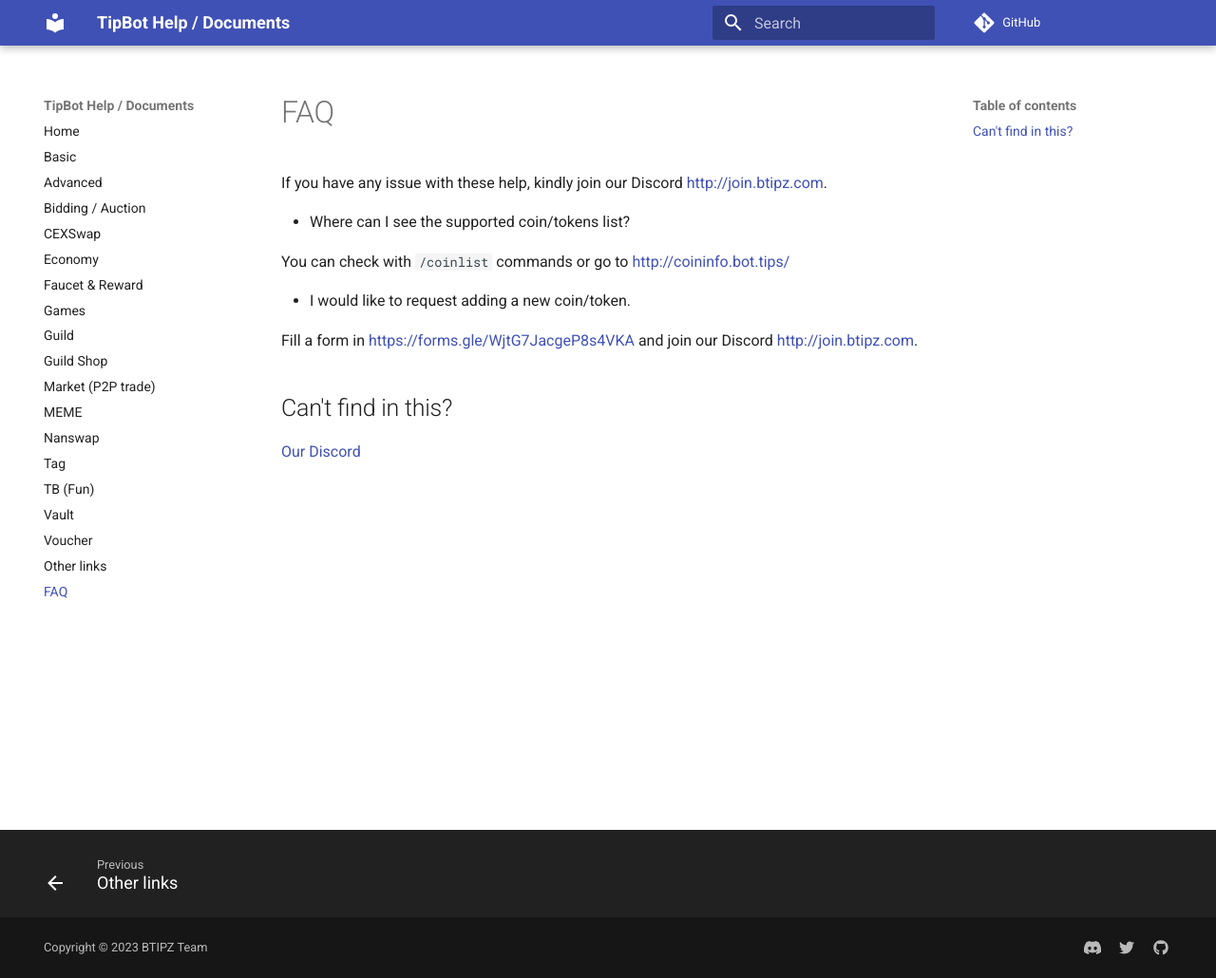
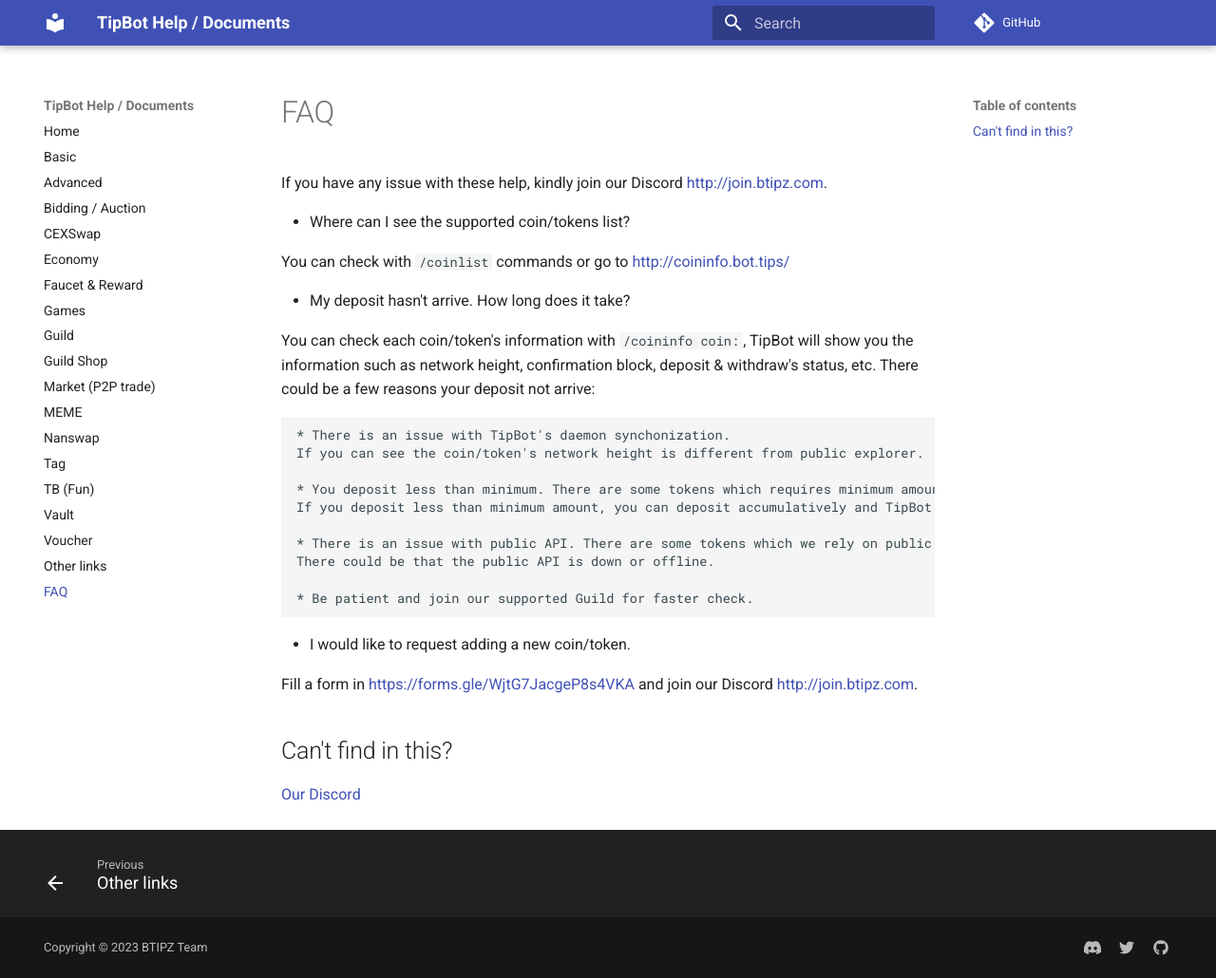
Before and after one commit to 0xBTIPZ/TipBot-Docs, an MkDocs documentation site: the page built from docs/docs/faq.md, in a window 1280 px wide and 1030 px high. Shown: the whole window at 95% size. Built offline with MkDocs 1.6.1 and Material for MkDocs 9.7.7, drawn with Linux system fonts in a browser that asks for light colours; comment, search, counter and statistics services are not loaded.

Commit message:
Update faq.md

```diff
--- a/docs/docs/faq.md
+++ b/docs/docs/faq.md
@@ -6,6 +6,21 @@
 
 You can check with `/coinlist` commands or go to <http://coininfo.bot.tips/>{:target="_blank"}
 
+* My deposit hasn't arrive. How long does it take?
+
+You can check each coin/token's information with `/coininfo coin:`, TipBot will show you the information such as network height, confirmation block, deposit & withdraw's status, etc. There could be a few reasons your deposit not arrive:
+
+    * There is an issue with TipBot's daemon synchonization.
+    If you can see the coin/token's network height is different from public explorer.
+
+    * You deposit less than minimum. There are some tokens which requires minimum amount for deposit.
+    If you deposit less than minimum amount, you can deposit accumulatively and TipBot will always check if the amount reach threshold.
+
+    * There is an issue with public API. There are some tokens which we rely on public endpoint.
+    There could be that the public API is down or offline.
+
+    * Be patient and join our supported Guild for faster check.
+
 * I would like to request adding a new coin/token.
 
 Fill a form in <https://forms.gle/WjtG7JacgeP8s4VKA>{:target="_blank"} and join our Discord <http://join.btipz.com>{:target="_blank"}.
```
